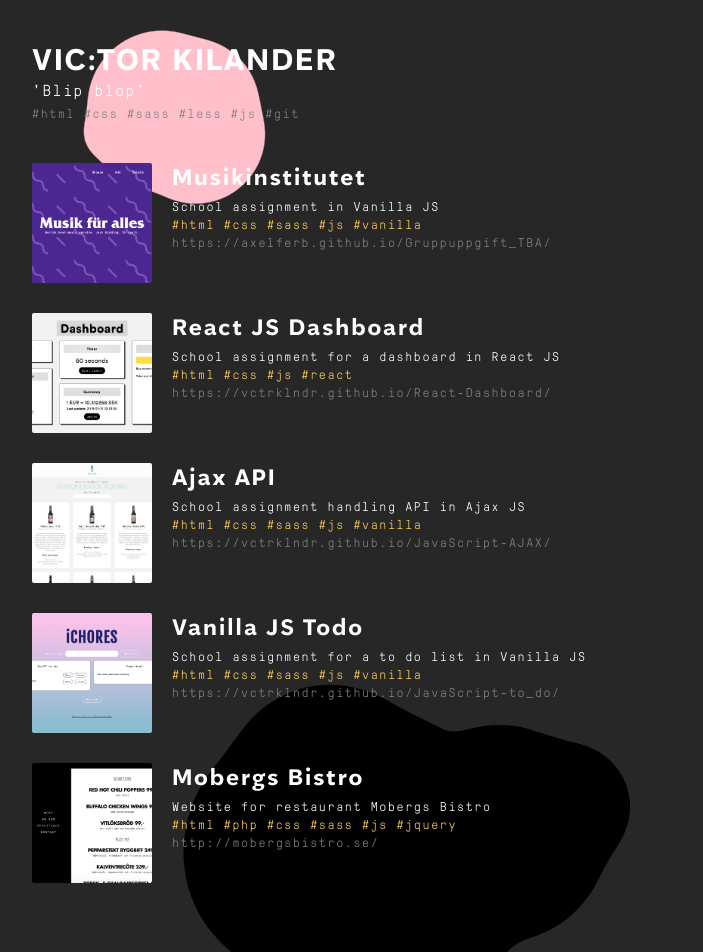
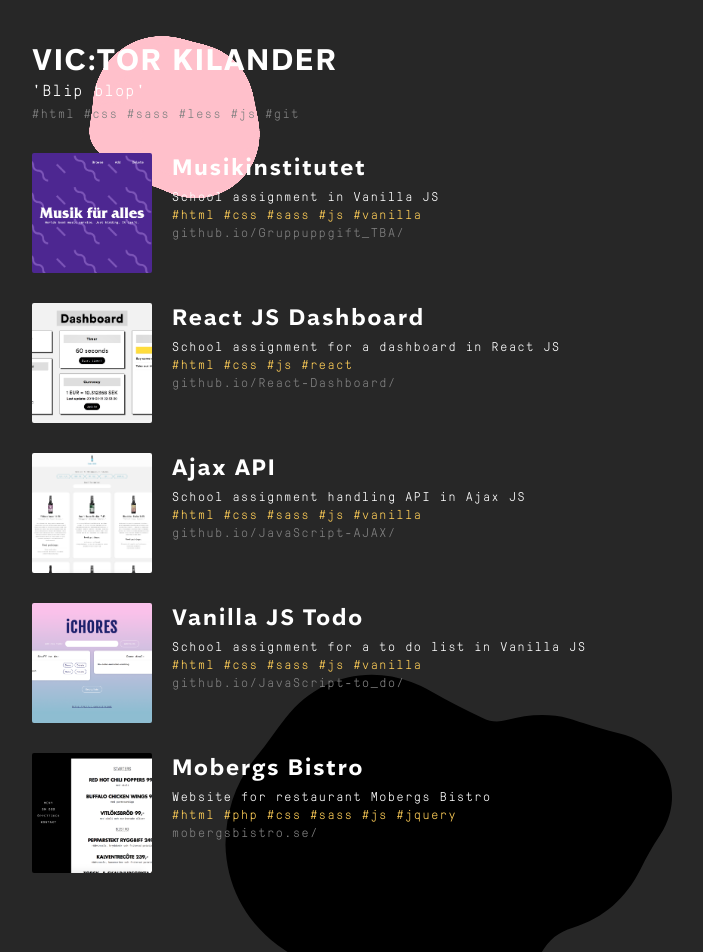
Before and after one commit to vctrklndr/Portfolio, a React (Create React App) app: page / in a window 1280 px wide. Shown: the top 952 px of the page, without its empty margins (98-801 px from the left). Built offline with nearby package versions, Linux system fonts and the light colour scheme.

Commit message:
Added a lot of components and fixed blob animation issue for Safari

```diff
--- a/src/Assets/Styles/Common/variables.scss
+++ b/src/Assets/Styles/Common/variables.scss
@@ -1,3 +1,4 @@
 $bpMedium:  768px;
 $bpLarge: 1026px;
 $pink: #ffc0cb;
+$yellow: #ffce58;
--- a/src/Assets/Styles/Components/Atoms/blob.scss
+++ b/src/Assets/Styles/Components/Atoms/blob.scss
@@ -1,9 +1,22 @@
-.blob-container {
+.Blob {
+  margin-top: -200px;
+  position: relative;
+  z-index: -3;
+  max-width: 450px;
+  width: 100%;
+  @media screen and (min-width: $bpMedium) {
+    margin-left: 15vw;
+  }
+}
+
+.Blob--fallback {
+  margin-top: 5px;
+  max-width: 195px;
+}
+
+.Blob-container {
   width: 290px;
   height: 235px;
-}
-
-.blob-container--top {
   position: absolute;
   z-index: -1;
   top: 0;
@@ -11,7 +24,7 @@
 
 #blob,
 #blob circle {
-  fill: $pink;
+  fill: pink;
 }
 
 #blob-one {
--- /dev/null
+++ b/src/Assets/Styles/Components/Atoms/link.scss
@@ -0,0 +1,21 @@
+.Link {
+  text-decoration: none;
+  &--underline {
+    color: #808080;
+    display: inline-block;
+    &:hover {
+      color: #d3d3d3;
+      transition: color 250ms ease-in-out;
+    }
+    &:after {
+      display: block;
+      content: '';
+      border-bottom: 1px #d3d3d3 solid;
+      transform: scaleX(0);
+      transition: transform 250ms ease-in-out;
+    }
+    &:hover:after {
+      transform: scaleX(1);
+    }
+  }
+}
--- a/src/Assets/Styles/Components/Molecules/portfolio.scss
+++ b/src/Assets/Styles/Components/Molecules/portfolio.scss
@@ -5,7 +5,6 @@
   margin-right: 20px;
   border-radius: 2px;
   @media screen and (min-width: $bpLarge) {
-    // opacity: .5;
     &:hover {
       transform: scale(1.2);
       opacity: 1;
--- a/src/Assets/Styles/Utils/text.scss
+++ b/src/Assets/Styles/Utils/text.scss
@@ -1,3 +1,11 @@
 .textSmall {
   font-size: .8rem;
 }
+
+.textGrey {
+  color: #808080;
+}
+
+.textYellow {
+  color: $yellow;
+}
--- a/src/Assets/Styles/app.scss
+++ b/src/Assets/Styles/app.scss
@@ -6,6 +6,7 @@
 //Atoms
 @import "Components/Atoms/blob";
 @import "Components/Atoms/heading";
+@import "Components/Atoms/link";
 
 // Molecules
 @import "Components/Molecules/portfolio";
--- a/src/Components/Blob.js
+++ b/src/Components/Blob.js
@@ -1,25 +1,10 @@
-import React from 'react';
+import React from "react";
+import Blobber from "../Assets/Images/blob-fallback.svg";
 
-function Blob(props){
+function Blob(){
   return(
-    <div className={ props.wabbalabba }>
-      <svg id="blob" width="290" height="235" xmlns="http://www.w3.org/2000/svg" filter="url(#goo)">
-        <defs>
-          <filter id="goo">
-            <feGaussianBlur in="SourceGraphic" stdDeviation="10" result="blur" />
-            <feColorMatrix in="blur" mode="matrix" values="1 0 0 0 0  0 1 0 0 0  0 0 1 0 0  0 0 0 19 -9" result="goo" />
-            <feComposite in="SourceGraphic" in2="goo" operator="atop"/>
-          </filter>
-        </defs>
-        <circle id="blob-one"></circle>
-        <circle id="blob-two"></circle>
-        <circle id="blob-three"></circle>
-        <circle id="blob-four"></circle>
-        <circle id="blob-five"></circle>
-        <circle id="blob-six"></circle>
-      </svg>
-    </div>
-  )
+    <img src={Blobber} className="Blob--fallback" alt="Blob" />
+  );
 }
 
 export default Blob;
--- /dev/null
+++ b/src/Components/BlobAnimation.js
@@ -0,0 +1,34 @@
+import React from "react";
+
+function BlobAnimation() {
+  return (
+    <svg
+      id="blob"
+      width="290"
+      height="235"
+      xmlns="http://www.w3.org/2000/svg"
+      filter="url(#goo)"
+    >
+      <defs>
+        <filter id="goo">
+          <feGaussianBlur in="SourceGraphic" stdDeviation="10" result="blur" />
+          <feColorMatrix
+            in="blur"
+            mode="matrix"
+            values="1 0 0 0 0  0 1 0 0 0  0 0 1 0 0  0 0 0 100 -70"
+            result="goo"
+          />
+          <feComposite in="SourceGraphic" in2="goo" operator="atop" />
+        </filter>
+      </defs>
+      <circle id="blob-one" />
+      <circle id="blob-two" />
+      <circle id="blob-three" />
+      <circle id="blob-four" />
+      <circle id="blob-five" />
+      <circle id="blob-six" />
+    </svg>
+  );
+}
+
+export default BlobAnimation;
--- a/src/Components/Header.js
+++ b/src/Components/Header.js
@@ -1,22 +1,33 @@
 import React from "react";
+import BlobAnimation from "./BlobAnimation";
 import Blob from "./Blob";
 
-function Header() {
-  const hashTags = {
-    fontSize: ".8rem",
-    color: "grey"
-  };
+class Header extends React.Component {
+  renderBlobs = () => {
+    const CHROME = (navigator.userAgent.toString().toLowerCase().indexOf("chrome") != -1);
+    if(!CHROME){
+      return <Blob />
+    } else {
+      return <BlobAnimation />
+    }
+  }
+  render() {
     return (
       <header>
         <h1 className="Heading marginTxlg marginBz">VIC:TOR KILANDER</h1>
         <p className="marginVz">
           'Blip blop'
           <br />
-        <span style={hashTags}>#html #css #sass #less #js #git</span>
+          <span className="textSmall textGrey">
+            #html #css #sass #less #js #git
+          </span>
         </p>
-      <Blob wabbalabba="blob-container blob-container--top"/>
+        <div className="Blob-container">
+          {this.renderBlobs()}
+        </div>
       </header>
     );
   }
+}
 
 export default Header;
--- a/src/Components/Main.js
+++ b/src/Components/Main.js
@@ -3,18 +3,10 @@ import Portfolio from "./Portfolio";
 import Blobber from "../Assets/Images/blob-1.svg";
 
 function Main() {
-  const blobStyle = {
-    marginTop: "-200px",
-    marginLeft: "150px",
-    position: "relative",
-    zIndex: "-3",
-    maxWidth: "450px",
-    width: "100%"
-  }
   return (
     <main className="marginBxlg">
       <Portfolio />
-      <img src={Blobber} style={blobStyle} alt="Blob" />
+      <img src={Blobber} className="Blob" alt="Blob" />
     </main>
   );
 }
--- a/src/Components/Portfolio.js
+++ b/src/Components/Portfolio.js
@@ -1,4 +1,5 @@
 import React from "react";
+import Block from "./PortfolioBlock";
 import Musikinstitutet from "../Assets/Images/music-1.png";
 import Dashboard from "../Assets/Images/dashboard.jpg";
 import iChores from "../Assets/Images/ichores.png";
@@ -6,92 +7,53 @@ import Mobergs from "../Assets/Images/mobergs_bistro.png";
 import PunkBeer from "../Assets/Images/punk_beer.png";
 
 function Portfolio() {
-  const hashtags = {
-    color: "#ffce58"
-  };
-  const grey = {
-    color: "grey",
-    wordBreak: "break-word"
-  };
   return (
     <>
-      <div className="marginTxlg flex">
-        <img
-          src={Musikinstitutet}
-          className="Portfolio-image"
-          alt="Musikinstitutet"
-        />
-        <div className="Portfolio-text">
-          <h2 className="Heading marginTz marginBsm">Musikinstitutet</h2>
-          <p className="textSmall marginVz">
-            School assignment in Vanilla JS
-            <br />
-            <span style={hashtags}>#html #css #sass #js #vanilla</span>
-            <br />
-            <span style={grey}>
-              https://axelferb.github.io/Gruppuppgift_TBA/
-            </span>
-          </p>
-        </div>
-      </div>
-      <div className="marginTlg flex">
-        <img src={Dashboard} className="Portfolio-image" alt="Dashboard" />
-        <div className="Portfolio-text">
-          <h2 className="Heading marginTz marginBsm">React JS Dashboard</h2>
-          <p className="textSmall marginVz">
-            School assignment for a dashboard in React JS
-            <br />
-            <span style={hashtags}>#html #css #js #react</span>
-            <br />
-            <span style={grey}>
-              https://vctrklndr.github.io/React-Dashboard/
-            </span>
-          </p>
-        </div>
-      </div>
-      <div className="marginTlg flex">
-        <img src={PunkBeer} className="Portfolio-image" alt="Dashboard" />
-        <div className="Portfolio-text">
-          <h2 className="Heading marginTz marginBsm">Ajax API</h2>
-          <p className="textSmall marginVz">
-            School assignment handling API in Ajax JS
-            <br />
-            <span style={hashtags}>#html #css #sass #js #vanilla</span>
-            <br />
-            <span style={grey}>
-              https://vctrklndr.github.io/JavaScript-AJAX/
-            </span>
-          </p>
-        </div>
-      </div>
-      <div className="marginTlg flex">
-        <img src={iChores} className="Portfolio-image" alt="iChores" />
-        <div className="Portfolio-text">
-          <h2 className="Heading marginTz marginBsm">Vanilla JS Todo</h2>
-          <p className="textSmall marginVz">
-            School assignment for a to do list in Vanilla JS
-            <br />
-            <span style={hashtags}>#html #css #sass #js #vanilla</span>
-            <br />
-            <span style={grey}>
-              https://vctrklndr.github.io/JavaScript-to_do/
-            </span>
-          </p>
-        </div>
-      </div>
-      <div className="marginTlg flex">
-        <img src={Mobergs} className="Portfolio-image" alt="Mobergs" />
-        <div className="Portfolio-text">
-          <h2 className="Heading marginTz marginBsm">Mobergs Bistro</h2>
-          <p className="textSmall marginVz">
-            Website for restaurant Mobergs Bistro
-            <br />
-            <span style={hashtags}>#html #php #css #sass #js #jquery</span>
-            <br />
-            <span style={grey}>http://mobergsbistro.se/</span>
-          </p>
-        </div>
-      </div>
+      <Block
+        image={Musikinstitutet}
+        imageAlt="iChords"
+        title="Musikinstitutet"
+        description="School assignment in Vanilla JS"
+        hashtags="#html #css #sass #js #vanilla"
+        href="https://axelferb.github.io/Gruppuppgift_TBA/"
+        hrefTitle="github.io/Gruppuppgift_TBA/"
+      />
+      <Block
+        image={Dashboard}
+        imageAlt="Dashboard"
+        title="React JS Dashboard"
+        description="School assignment for a dashboard in React JS"
+        hashtags="#html #css #js #react"
+        href="https://vctrklndr.github.io/React-Dashboard/"
+        hrefTitle="github.io/React-Dashboard/"
+      />
+      <Block
+        image={PunkBeer}
+        imageAlt="Punk Beer API"
+        title="Ajax API"
+        description="School assignment handling API in Ajax JS"
+        hashtags="#html #css #sass #js #vanilla"
+        href="https://vctrklndr.github.io/github.io/JavaScript-AJAX/"
+        hrefTitle="github.io/JavaScript-AJAX/"
+      />
+      <Block
+        image={iChores}
+        imageAlt="iChores"
+        title="Vanilla JS Todo"
+        description="School assignment for a to do list in Vanilla JS"
+        hashtags="#html #css #sass #js #vanilla"
+        href="https://vctrklndr.github.io/JavaScript-to_do/"
+        hrefTitle="github.io/JavaScript-to_do/"
+      />
+      <Block
+        image={Mobergs}
+        imageAlt="Mobergs Bistro"
+        title="Mobergs Bistro"
+        description="Website for restaurant Mobergs Bistro"
+        hashtags="#html #php #css #sass #js #jquery"
+        href="http://mobergsbistro.se/"
+        hrefTitle="mobergsbistro.se/"
+      />
     </>
   );
 }
--- /dev/null
+++ b/src/Components/PortfolioBlock.js
@@ -0,0 +1,23 @@
+import React from "react";
+
+function PortfolioBlock(props) {
+  return (
+    <div className="marginTlg flex">
+      <img src={props.image} className="Portfolio-image" alt={props.imageAlt} />
+      <div className="Portfolio-text">
+        <h2 className="Heading marginTz marginBsm">{props.title}</h2>
+        <p className="textSmall marginVz">
+          {props.description}
+          <br />
+          <span className="textSmall textYellow">{props.hashtags}</span>
+          <br />
+          <a href={props.href} target="_blank" className="Link">
+            <span className="Link--underline">{props.hrefTitle}</span>
+          </a>
+        </p>
+      </div>
+    </div>
+  );
+}
+
+export default PortfolioBlock;
```
Also changed, not shown: src/Assets/Images/blob-fallback.svg (added). Lines whose indentation alone changed are shown as unchanged.
